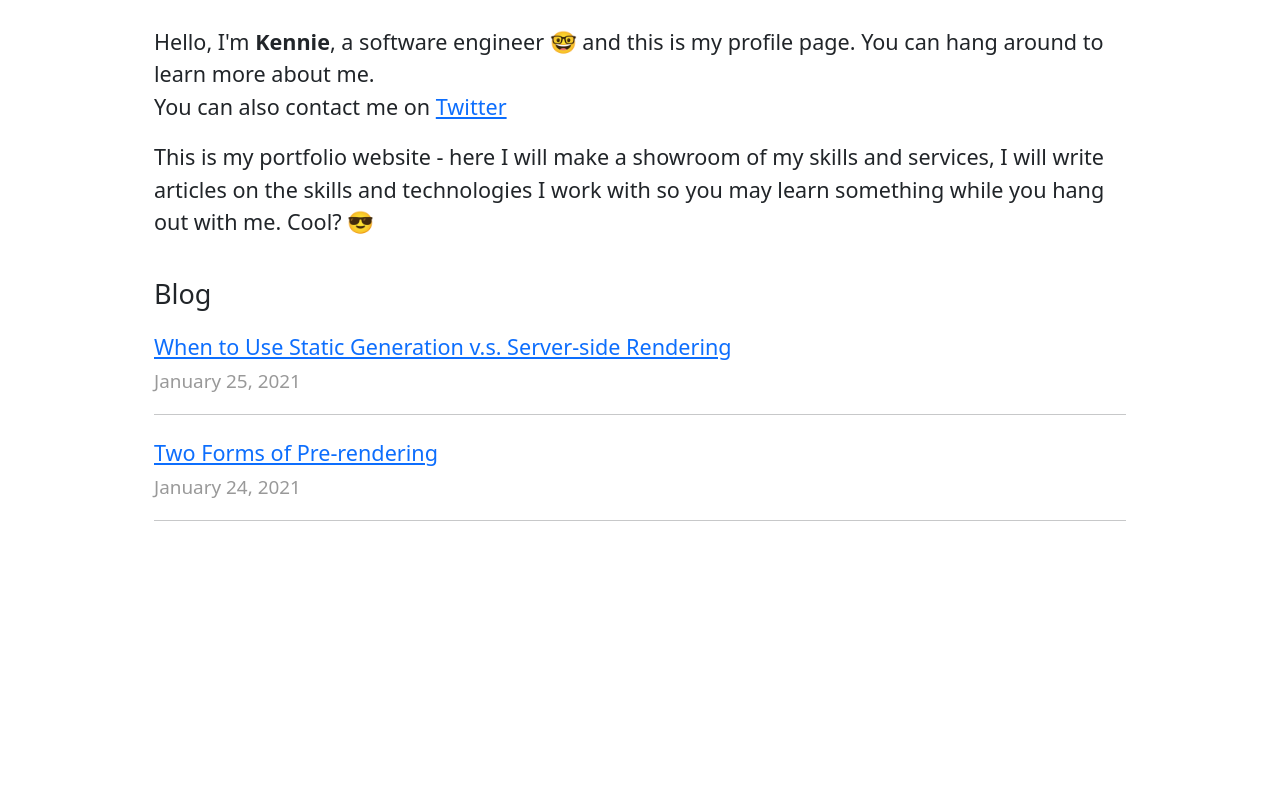
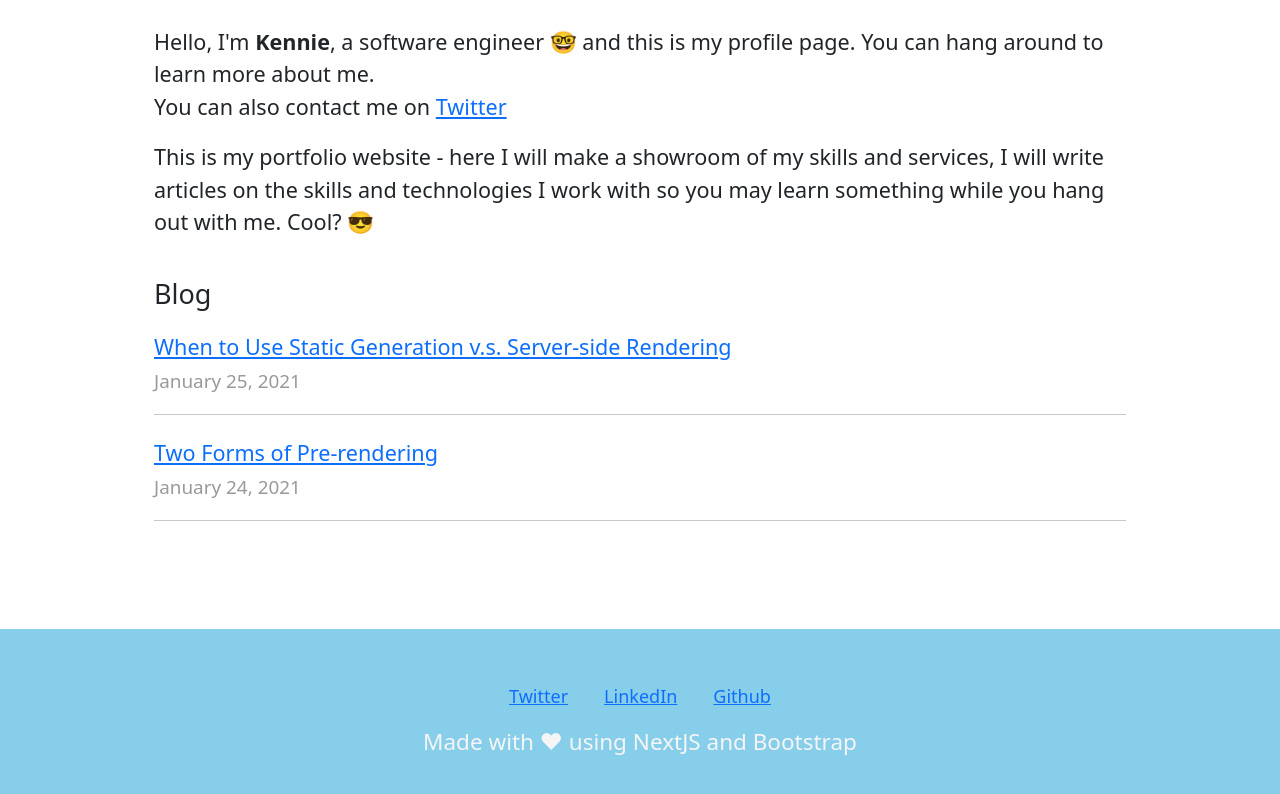
Before and after one commit to kennie-larkson/nextjs-blog, a Next.js app: page / in a window 1280 px wide. Shown: the part 403-1197 px from the top of the page. Before the commit the page ends 1032 px from the top, so only its background shows below. Built offline with nearby package versions, Linux system fonts and the light colour scheme.

Commit message:
added footer to layout

```diff
--- a/components/layout.js
+++ b/components/layout.js
@@ -90,6 +90,35 @@ export default function Layout({ children, home }) {
       )}
       {/* </div> */}
       {/* </main> */}
+      <footer
+        style={{
+          display: "flex",
+          backgroundColor: "skyblue",
+          padding: "2rem",
+          color: "whitesmoke",
+          marginTop: "1rem",
+          // justifyContent: "center",
+          flexDirection: "column",
+          textAlign: "center",
+          alignItems: "center",
+        }}
+      >
+        <div style={{ display: "flex" }}>
+          <p style={{ margin: "1rem" }}>
+            <a href="https://twitter.com/kennie_larkson">Twitter</a>
+          </p>{" "}
+          <p style={{ margin: "1rem" }}>
+            {" "}
+            <a href="https://linkedin.com/in/kennie-larkson">LinkedIn</a>
+          </p>
+          <p style={{ margin: "1rem" }}>
+            <a href="https://github.com/kennie-larkson">Github</a>{" "}
+          </p>
+        </div>
+        <h5>
+          <p>Made with ❤ using NextJS and Bootstrap </p>
+        </h5>
+      </footer>
     </>
   );
 }
```
